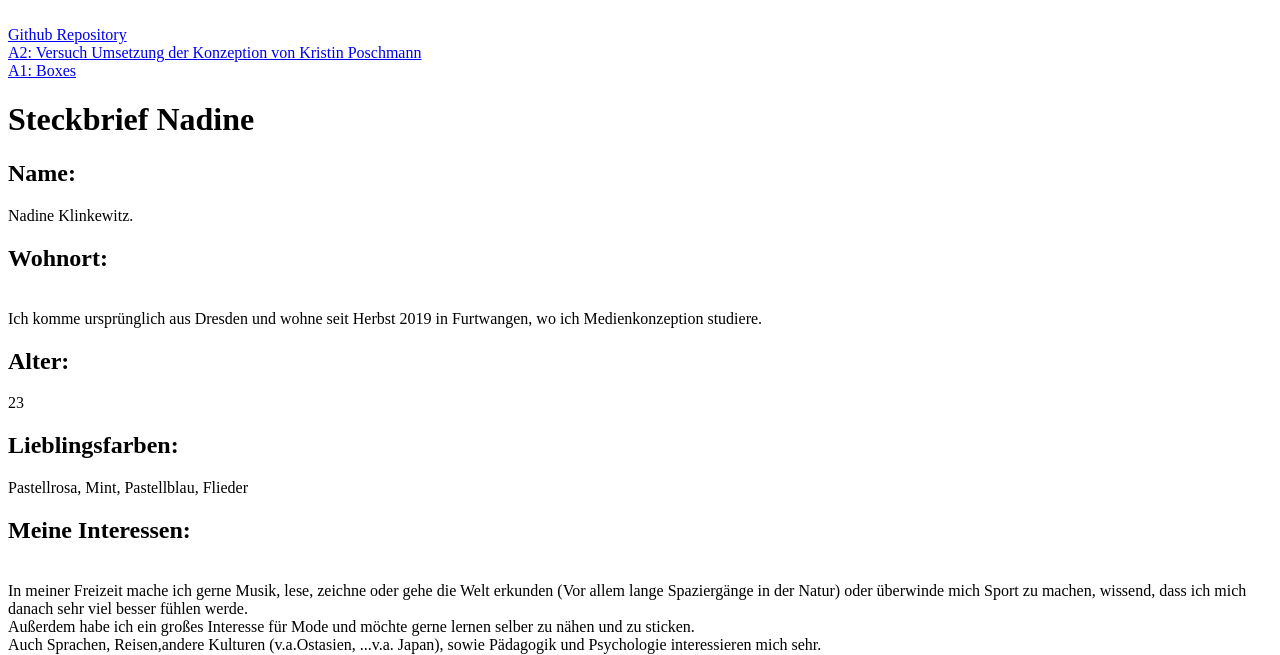
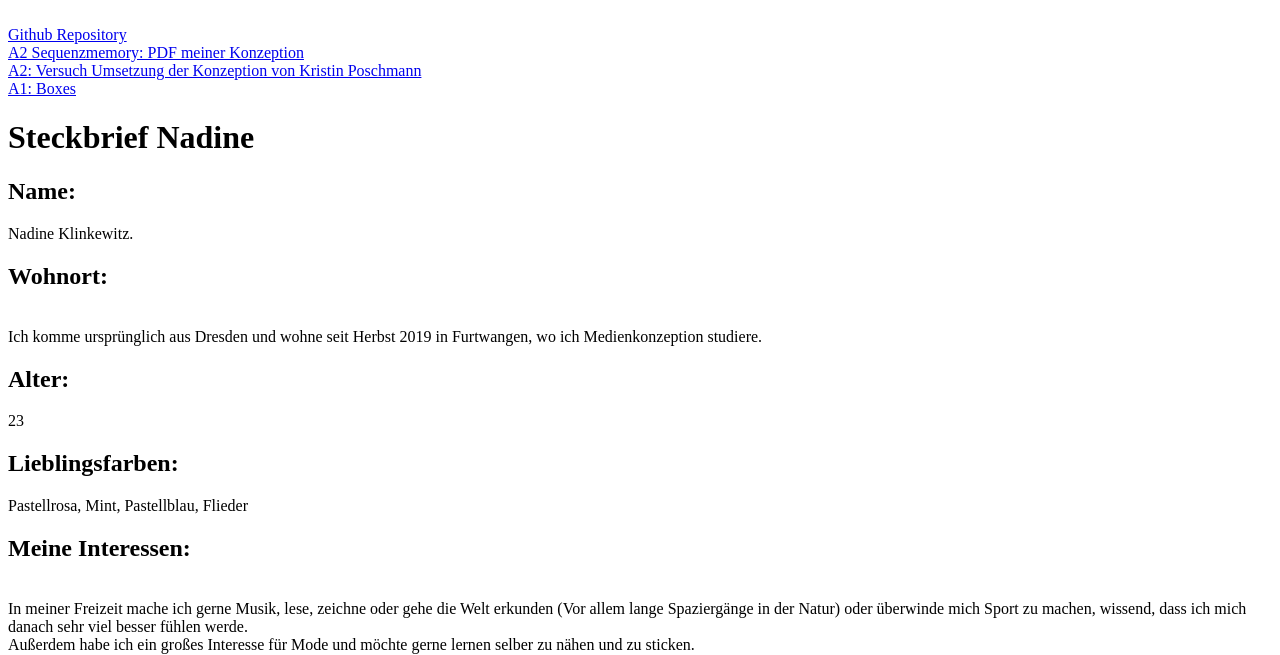
Before and after one commit to klinkewitzn/EIA2, a plain HTML site: page Steckbrief/steckbrief.htm in a window 1280 px wide. Shown: the top 655 px of the page. Drawn offline with Linux system fonts and the light colour scheme.

Commit message:
update steckbrief

```diff
--- a/Steckbrief/steckbrief.htm
+++ b/Steckbrief/steckbrief.htm
@@ -11,6 +11,7 @@
     <br>
     <a target="_blank" href="https://github.com/klinkewitzn/EIA2"> Github Repository</a>
     <br>
+    <a href="https://klinkewitzn.github.io/EIA2/Lektion 2/Sequenzmemory/Aufgabe2-Sequenzmemory.pdf">A2 Sequenzmemory: PDF meiner Konzeption</a><br>
     <a href="https://klinkewitzn.github.io/EIA2/Lektion 2/Sequenzmemory/sequenzmemory-ui1.html">A2: Versuch Umsetzung der Konzeption von Kristin Poschmann</a><br>
     <a target="_blank" href="https://klinkewitzn.github.io/EIA2/Lektion1/Boxes/ScanBoxes.pdf"> A1: Boxes</a>
 
```
